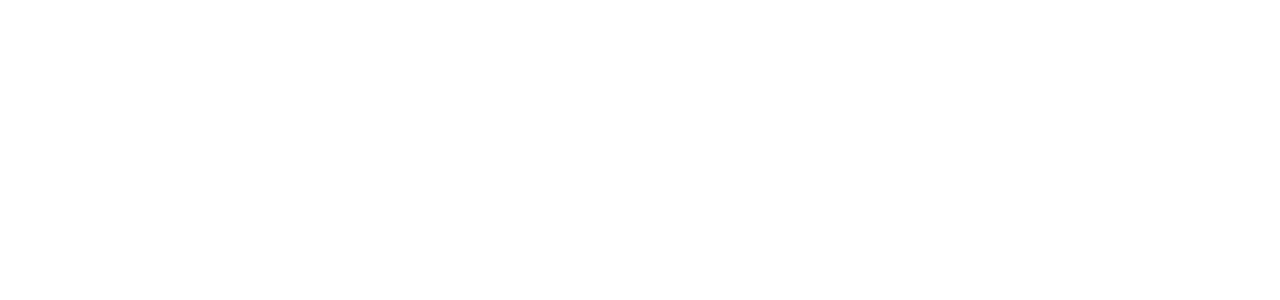
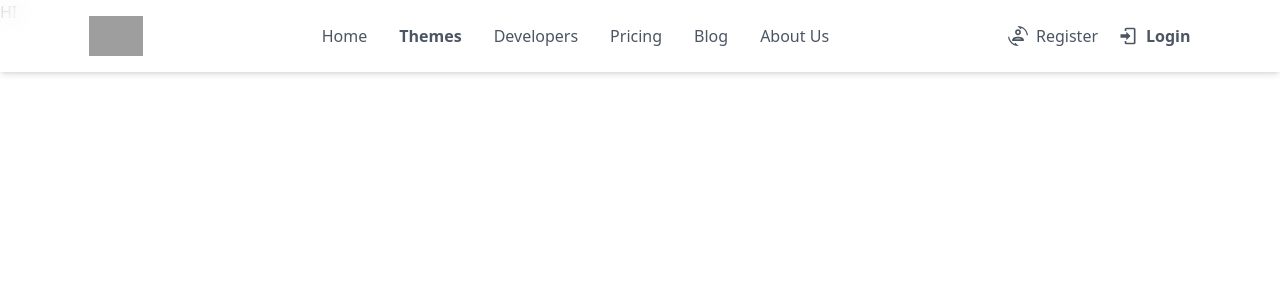
Before and after one commit to peterdinis/Django-GPT, a Django app: page / in a window 1280 px wide. Before the commit the part shown is empty. Shown: the top 300 px of the page. Run offline with Django 4.2, Linux system fonts and the light colour scheme; some libraries are stand-ins or nearby versions; grey boxes are pictures that could not be loaded.

Commit message:
feat: Start design chatbot page wip

```diff
--- a/chatbot/templates/chatbot/index.html
+++ b/chatbot/templates/chatbot/index.html
@@ -0,0 +1,7 @@
+{% extends 'main.html' %}
+
+{% block title %} Django GPT {% endblock %}
+
+{% block content %}
+  <h1>HI</h1>
+{% endblock %}
--- a/core/settings.py
+++ b/core/settings.py
@@ -11,6 +11,7 @@ https://docs.djangoproject.com/en/4.2/ref/settings/
 """
 
 from pathlib import Path
+import os
 
 # Build paths inside the project like this: BASE_DIR / 'subdir'.
 BASE_DIR = Path(__file__).resolve().parent.parent
--- a/templates/main.html
+++ b/templates/main.html
@@ -26,6 +26,101 @@
     <title>{% block title %}{% endblock %}</title>
   </head>
   <body>
+    <nav
+      class="flex justify-around py-4 bg-white/80 backdrop-blur-md shadow-md w-full fixed top-0 left-0 right-0 z-10"
+    >
+      <div class="flex items-center">
+        <a class="cursor-pointer">
+          <h3 class="text-2xl font-medium text-blue-500">
+            <img
+              class="h-10 object-cover"
+              src="https://stackoverflow.design/assets/img/logos/so/logo-stackoverflow.svg"
+              alt="Store Logo"
+            />
+          </h3>
+        </a>
+      </div>
+
+      <div class="items-center hidden space-x-8 lg:flex">
+        <a
+          class="flex text-gray-600 hover:text-blue-500 cursor-pointer transition-colors duration-300"
+        >
+          Home
+        </a>
+
+        <a
+          class="flex text-gray-600 cursor-pointer transition-colors duration-300 font-semibold text-blue-600"
+        >
+          Themes
+        </a>
+
+        <a
+          class="flex text-gray-600 hover:text-blue-500 cursor-pointer transition-colors duration-300"
+        >
+          Developers
+        </a>
+
+        <a
+          class="flex text-gray-600 hover:text-blue-500 cursor-pointer transition-colors duration-300"
+        >
+          Pricing
+        </a>
+
+        <a
+          class="flex text-gray-600 hover:text-blue-500 cursor-pointer transition-colors duration-300"
+        >
+          Blog
+        </a>
+
+        <a
+          class="flex text-gray-600 hover:text-blue-500 cursor-pointer transition-colors duration-300"
+        >
+          About Us
+        </a>
+      </div>
+
+      <div class="flex items-center space-x-5">
+        <a
+          class="flex text-gray-600 hover:text-blue-500 cursor-pointer transition-colors duration-300"
+        >
+          <svg
+            class="fill-current h-5 w-5 mr-2 mt-0.5"
+            xmlns="http://www.w3.org/2000/svg"
+            xmlns:xlink="http://www.w3.org/1999/xlink"
+            version="1.1"
+            width="24"
+            height="24"
+            viewBox="0 0 24 24"
+          >
+            <path
+              d="M12 0L11.34 .03L15.15 3.84L16.5 2.5C19.75 4.07 22.09 7.24 22.45 11H23.95C23.44 4.84 18.29 0 12 0M12 4C10.07 4 8.5 5.57 8.5 7.5C8.5 9.43 10.07 11 12 11C13.93 11 15.5 9.43 15.5 7.5C15.5 5.57 13.93 4 12 4M12 6C12.83 6 13.5 6.67 13.5 7.5C13.5 8.33 12.83 9 12 9C11.17 9 10.5 8.33 10.5 7.5C10.5 6.67 11.17 6 12 6M.05 13C.56 19.16 5.71 24 12 24L12.66 23.97L8.85 20.16L7.5 21.5C4.25 19.94 1.91 16.76 1.55 13H.05M12 13C8.13 13 5 14.57 5 16.5V18H19V16.5C19 14.57 15.87 13 12 13M12 15C14.11 15 15.61 15.53 16.39 16H7.61C8.39 15.53 9.89 15 12 15Z"
+            />
+          </svg>
+
+          Register
+        </a>
+
+        <a
+          class="flex text-gray-600 cursor-pointer transition-colors duration-300 font-semibold text-blue-600"
+        >
+          <svg
+            class="fill-current h-5 w-5 mr-2 mt-0.5"
+            xmlns="http://www.w3.org/2000/svg"
+            xmlns:xlink="http://www.w3.org/1999/xlink"
+            version="1.1"
+            width="24"
+            height="24"
+            viewBox="0 0 24 24"
+          >
+            <path
+              d="M10,17V14H3V10H10V7L15,12L10,17M10,2H19A2,2 0 0,1 21,4V20A2,2 0 0,1 19,22H10A2,2 0 0,1 8,20V18H10V20H19V4H10V6H8V4A2,2 0 0,1 10,2Z"
+            />
+          </svg>
+
+          Login
+        </a>
+      </div>
+    </nav>
     {% block content %} {% endblock %}
     <script type="text/javascript" src="{% static 'js/client.js' %}"></script>
   </body>
```
Also changed, not shown: db.sqlite3 (added).
